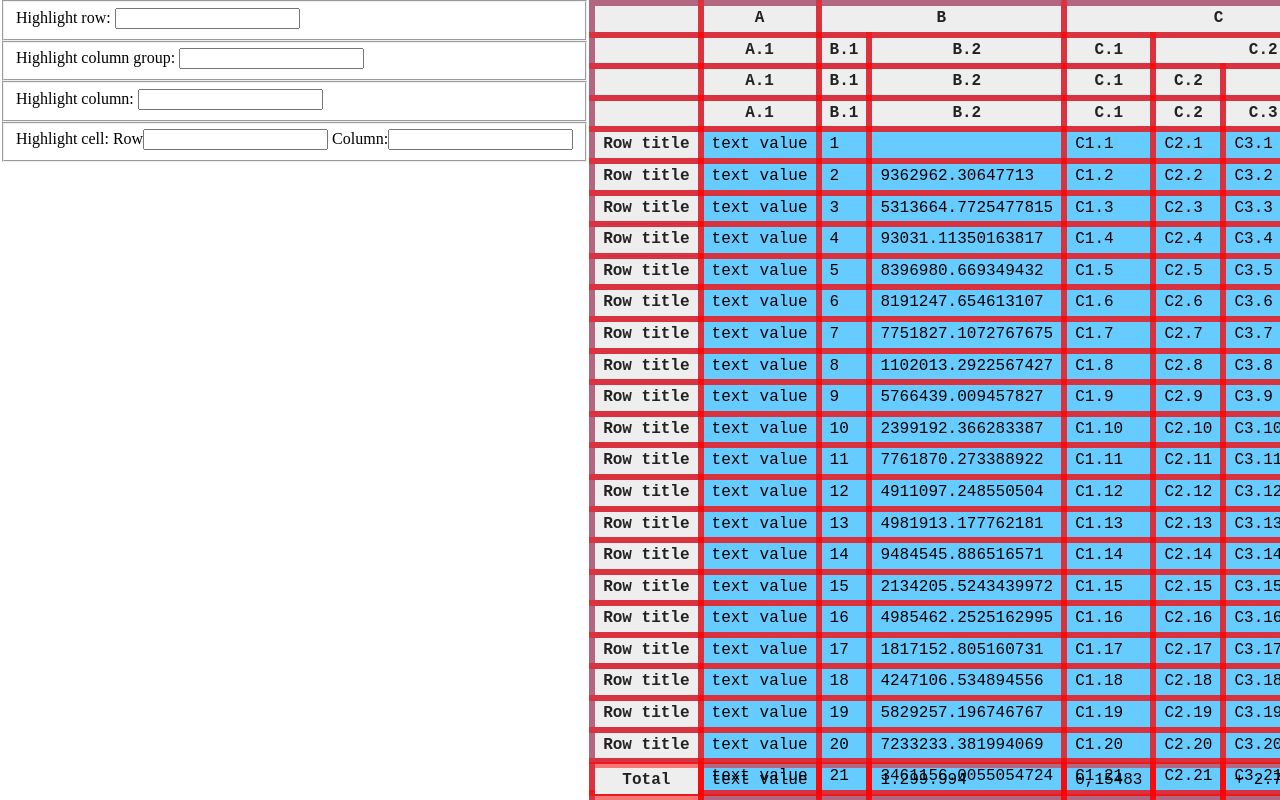
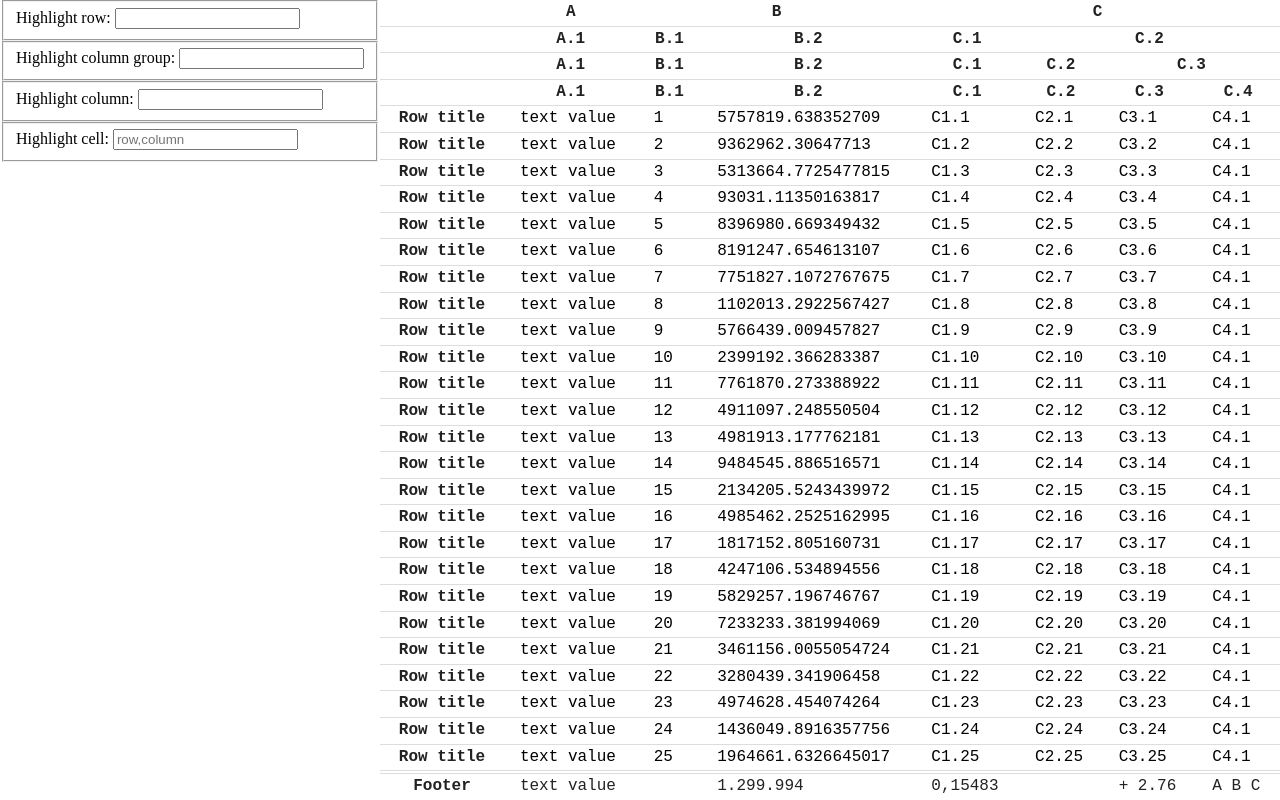
Before and after one commit to ruudrenssen/holy-table, a plain HTML site: page index.html in a window 1280 px wide. Drawn offline with Linux system fonts and the light colour scheme.

Commit message:
style table

```diff
--- a/index.html
+++ b/index.html
@@ -19,9 +19,7 @@
             <label>Highlight column: <input type="number" onchange="return highlightColumn(event)">
         </fieldset>
         <fieldset>
-            Highlight cell:
-            <label>Row<input type="number"></label>
-            <label>Column:<input type="number"></label>
+            <label>Highlight cell: <input type="text" placeholder="row,column"></label>
         </fieldset>
     </form>
     <div class="table-container">
@@ -79,7 +77,7 @@
             </thead>
             <tfoot>
                 <tr>
-                    <th scope="row">Total</th>
+                    <th scope="row">Footer</th>
                     <td>text value</td>
                     <td></td>
                     <td>1.299.994</td>
@@ -94,7 +92,7 @@
                     <th scope="row">Row title</th>
                     <td>text value</td>
                     <td>1</td>
-                    <td></td>
+                    <td>5757819.638352709</td>
                     <td>C1.1</td>
                     <td>C2.1</td>
                     <td>C3.1</td>
--- a/main.css
+++ b/main.css
@@ -1,18 +1,20 @@
 :root {
     /* variables */
-    --border-spacing: 6px;
-    --x-padding: .5rem;
+    --cell-spacing: 0px;
+    --border-width: 1px;
+    --x-padding: 1rem;
 
     --line-height: 1.6;
     --font-size: 1rem;
     --table-font: monospace;
 
-    --space-color: rgba(255, 0, 0, .5);
-    --table-head-background: #eee;
+    --space-color: #ddd;
+    --table-background: #fff;
+    --table-alt-background: #eee;
     --table-type-color: #222;
 
     /* calculated variables */
-    --cell-height: calc(var(--line-height) * var(--font-size) + var(--border-spacing));
+    --cell-height: calc(var(--line-height) * var(--font-size) + var(--cell-spacing));
 }
 
 * {
@@ -34,8 +36,7 @@ body {
 
 table {
     position: relative;
-    border-spacing: var(--border-spacing);
-    background-color: var(--uneven-col-background);
+    border-spacing: var(--cell-spacing);
     font-family: var(--table-font);
     font-size: var(--font-size);
     width: 100%;
@@ -46,12 +47,16 @@ td {
     /* background-color: white; */
     line-height: var(--line-height);
     padding: 0 var(--x-padding);
-    outline: var(--border-spacing) solid var(--space-color);
+    outline: var(--cell-spacing) solid var(--space-color);
+    border-bottom: var(--border-width) solid var(--space-color);
+    margin-bottom: var(--border-width);
+    margin-top: calc(var(--border-width) * -1);
 }
 
+tfoot td,
 th {
     color: var(--table-type-color);
-    background-color: var(--table-head-background);
+    background-color: var(--table-background);
 }
 
 /* Sticky header and footer */
@@ -66,24 +71,26 @@ tbody tr th {
 
 tfoot tr th,
 tfoot tr td {
-    bottom: var(--border-spacing);
+    border-top: var(--border-width) solid var(--space-color);
+    border-bottom: none;
+    bottom: 0;
 }
 
 /* Sticky row positions */
 thead tr:nth-child(1) th {
-    top: calc(0 * var(--cell-height) + var(--border-spacing));
+    top: calc(0 * var(--cell-height) + 0 * var(--border-width));
 }
 
 thead tr:nth-child(2) th {
-    top: calc(1 * var(--cell-height) + var(--border-spacing));
+    top: calc(1 * var(--cell-height) + 1 * var(--border-width));
 }
 
 thead tr:nth-child(3) th {
-    top: calc(2 * var(--cell-height) + var(--border-spacing));
+    top: calc(2 * var(--cell-height) + 2 * var(--border-width));
 }
 
 thead tr:nth-child(4) th {
-    top: calc(3 * var(--cell-height) + var(--border-spacing));
+    top: calc(3 * var(--cell-height) + 3 * var(--border-width));
 }
 
 /* sticky first columns */
@@ -99,19 +106,22 @@ tfoot tr th:first-child {
     left: 0;
 }
 
-/* Highlight targeted row */
-table *:target {
+/* Highlight target */
+table *:target,
+tbody tr:target th
+{
     background-color: yellow;
-    color: black;
+}
+
+/* Highlights on hover */
+table tbody tr:hover th,
+table tbody tr:hover td {
+    background-color: cyan;
 }
 
 /* Overflow container */
 .table-container {
-    position: relative;
-
     overflow: auto;
-
-    background-color: #6cf;
 
     /* Add padding so the thead does not overlap the first rows when scrolled */
     scroll-padding: 50%;
```
